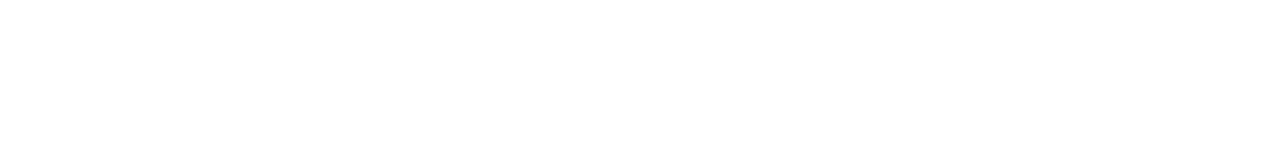
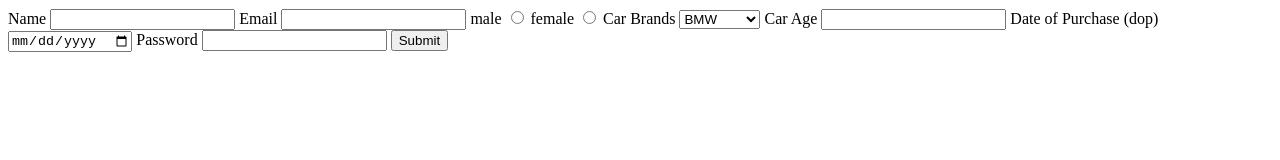
Before and after one commit to acciojob/car-insurance-form-archanabai, a website: page main.html in a window 1280 px wide. Drawn offline with Linux system fonts and the light colour scheme.

Commit message:
created a submission

```diff
--- a/main.html
+++ b/main.html
@@ -8,6 +8,29 @@
 
 <body>
 	<!-- the entire body must be written by student -->
+	<form method="post">
+		<label for="name">Name</label>
+		<input type="Text"  id="name" required>
+		<label for="email">Email</label>
+		<input type="Email" id="email "required>
+		<label for="genderm">male</label>
+		<input type="radio" id="genderm" name="gender">
+		<label for="genderf">female</label>
+		<input type="radio" id="genderf" name="gender">
+		<label for="cars">Car Brands</label>
+		<select id="Cars">
+			<option>BMW</option>
+			<option>Audi</option>
+			<option>Mercedez</option>
+		</select>
+		<label for="carage">Car Age</label>
+		<input type="Number" id="carage" required>
+		<label for="dop">Date of Purchase (dop)</label>
+		<input type="Date" id="dop" required>
+		<label for="password">Password</label>
+		<input type="Password" id="password"required>
+		<button type="submit" >Submit</button>
+	</form>
     <script type="text/javascript" src="./script.js">
 </script>
 
```
